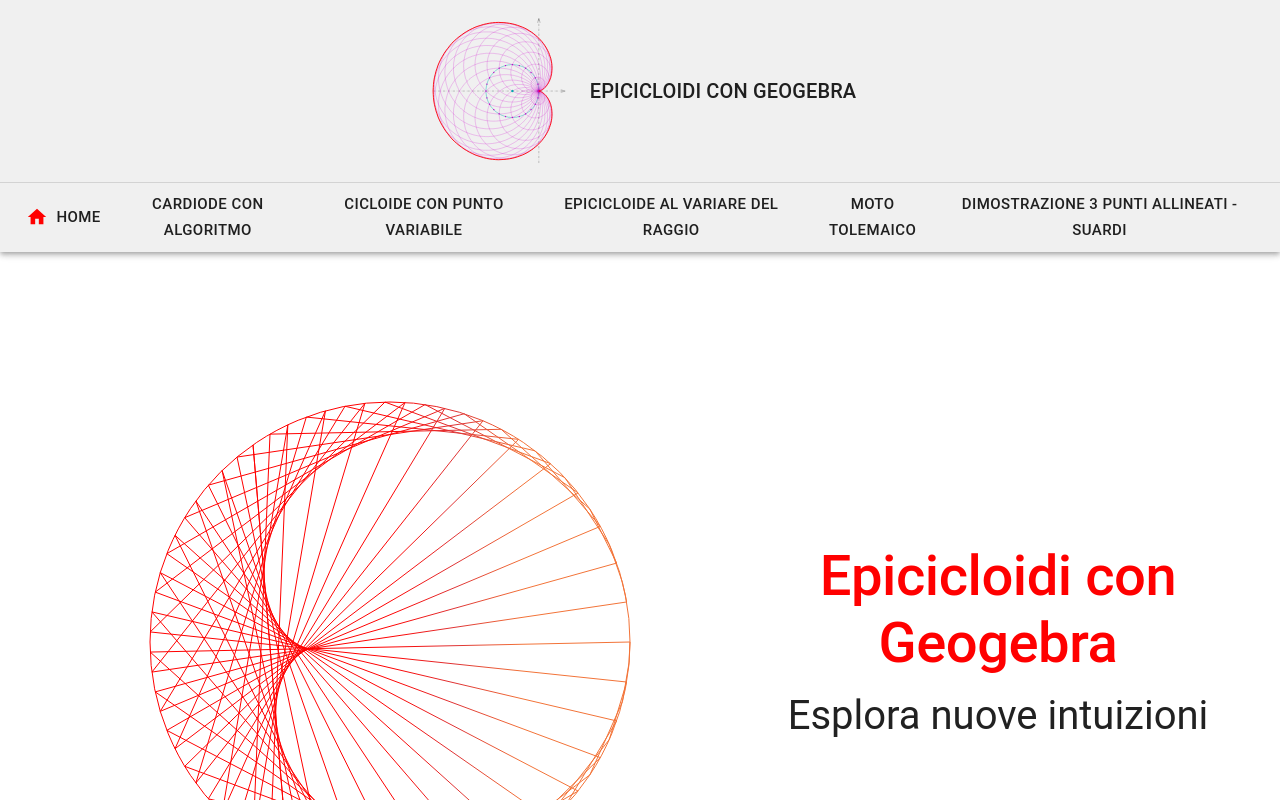
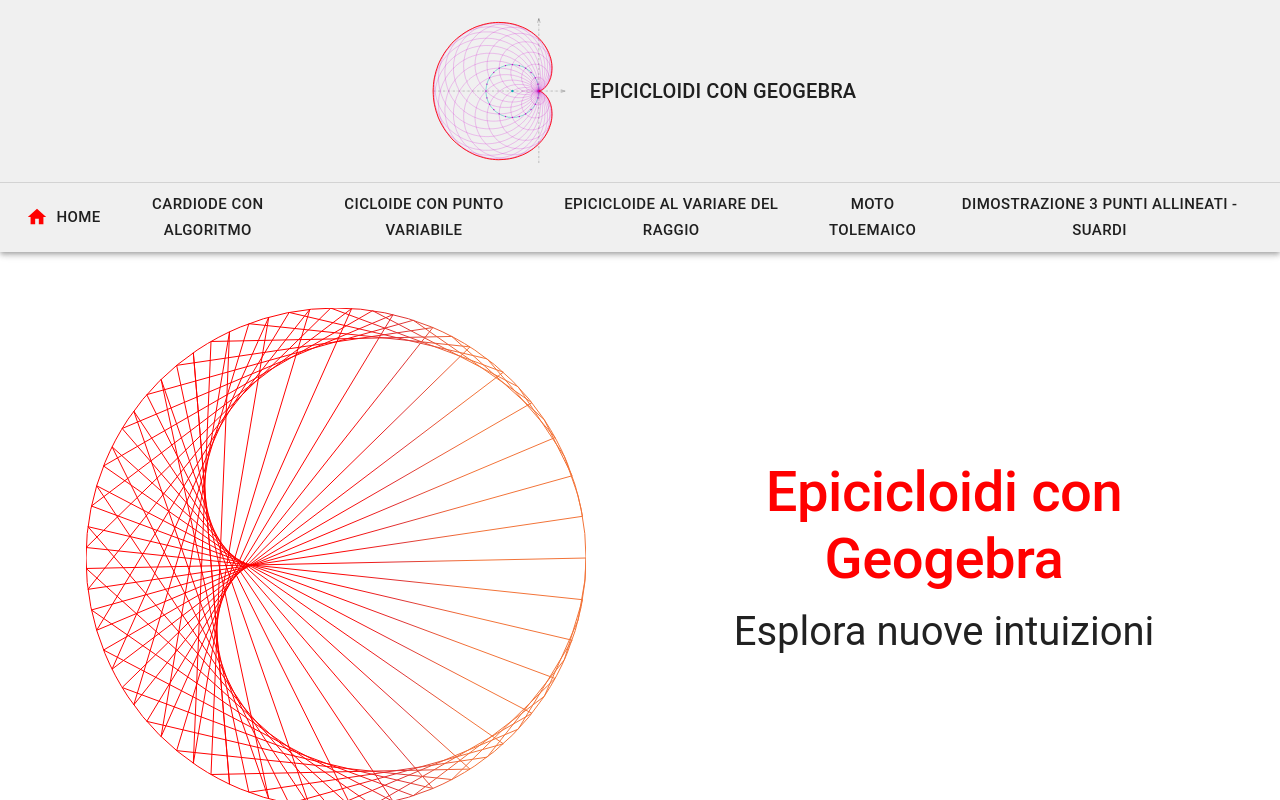
Before and after one commit to LuMarans30/epicicloidi, a Next.js app: page / in a window 1280 px wide. Shown: the top 800 px of the page. Built offline with nearby package versions, Linux system fonts and the light colour scheme.

Commit message:
JsAnimation fixed

```diff
--- a/src/app/components/EpicycloidCanvas.tsx
+++ b/src/app/components/EpicycloidCanvas.tsx
@@ -1,4 +1,4 @@
-import React, { useEffect, useRef } from 'react';
+import React, { useEffect, useMemo, useRef } from 'react';
 
 type CircleType = {
     x: number;
@@ -18,7 +18,6 @@
     animation?: boolean;
     gradientList?: string[];
     maxCusp?: number;
-    fps?: number;
 };
 
 const EpicycloidCanvas = (props: EpicycloidProps) => {
@@ -37,7 +36,7 @@
 
     const animation = props.animation || false;
 
-    const animate = () => {
+    const animate = useMemo(() => {
         if (animation) {
             //Change cuspCount by 0.01 every 50ms
             const interval = setInterval(() => {
@@ -51,7 +50,7 @@
                 }
             }, 50);
         }
-    }
+    }, [props.cuspCount, props.maxCusp, canvasWidth, canvasHeight]);
 
     const Circle = (props: CircleType) => {
 
@@ -139,7 +138,7 @@
 
             theEpicycloid.init();
 
-            animate();
+            animate;
         }
     }, []);
 
--- a/src/pages/index.tsx
+++ b/src/pages/index.tsx
@@ -13,9 +13,7 @@
 
 const homeImageContainerStyle = {
     ...leftColumnStyle,
-    position: "relative",
-    width: 700,
-    height: 700
+    position: "relative"
 }
 
 const imageContainerStyle = {
@@ -39,6 +37,9 @@
                     <EpicycloidCanvas
                         markCount={75}
                         animation={true}
+                        width={500}
+                        height={500}
+                        radius={250}
                         gradientList={[
                             "#FF0000",
                             "#de3536",
```
